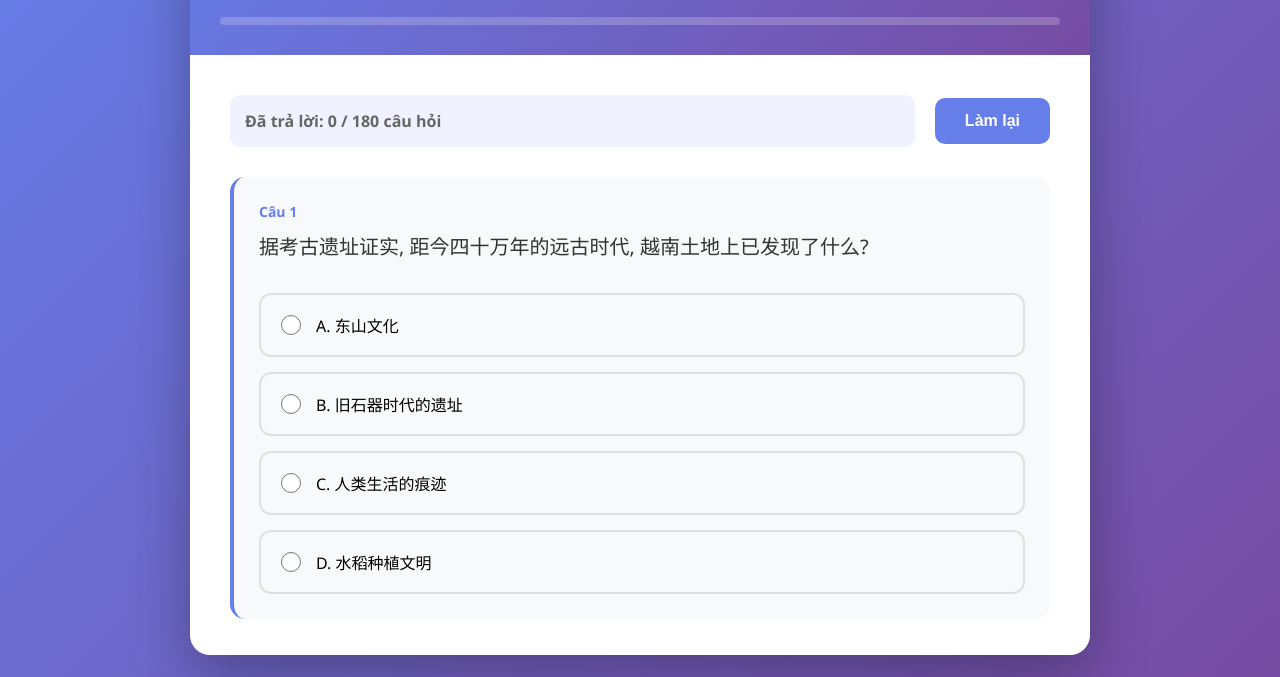
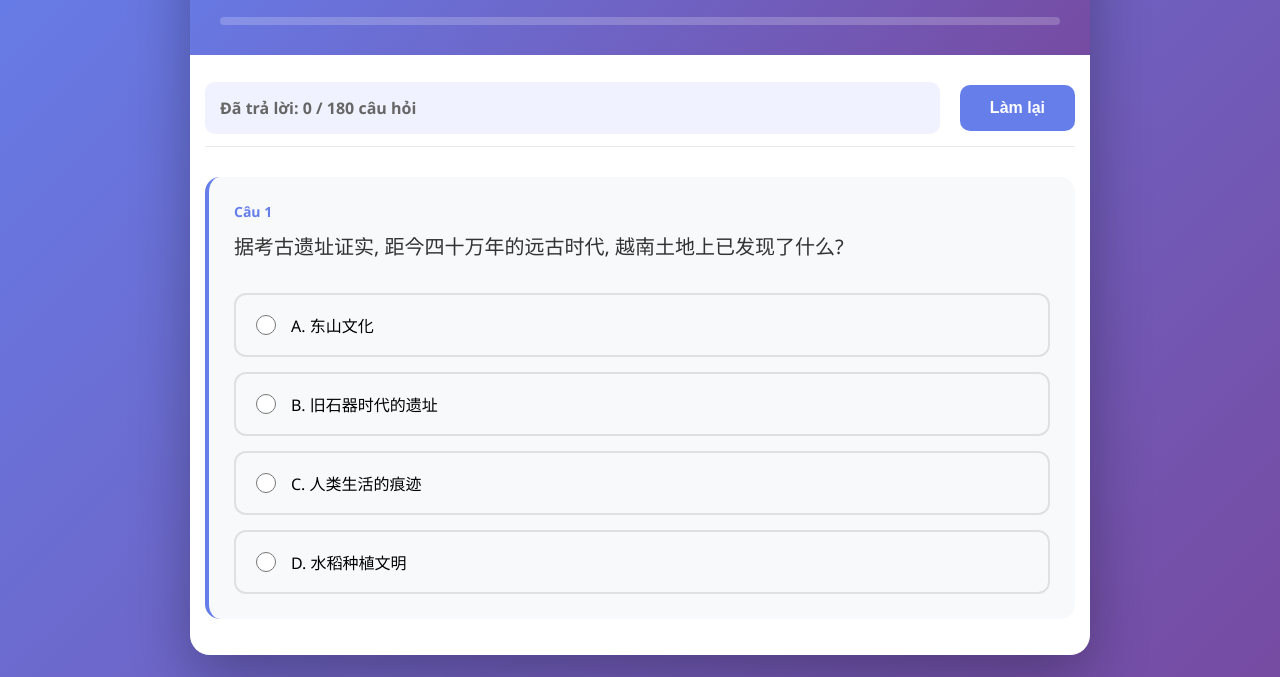
Before and after one commit to samlv99/web-quizlet, a plain HTML site: page index.html in a window 1280 px wide. Shown: the part 123-800 px from the top of the page. Drawn offline with Linux system fonts and the light colour scheme.

Commit message:
Update index.html

```diff
--- a/index.html
+++ b/index.html
@@ -61,7 +61,7 @@
         }
 
         .quiz-container {
-            padding: 40px;
+            padding: 15px;
             max-height: calc(100vh - 200px);
             overflow-y: auto;
         }
@@ -365,6 +365,18 @@
         .restart-btn-container {
             display: flex;
             align-items: center;
+        }
+
+        .top-bar {
+            position: sticky;
+            top: 0;
+            display: flex;
+            align-items: center;
+            justify-content: space-between;
+            padding: 12px 0;
+            background: white;
+            z-index: 5;
+            border-bottom: 1px solid #e6e9f0;
         }
 
         .quiz-container::-webkit-scrollbar {
```
